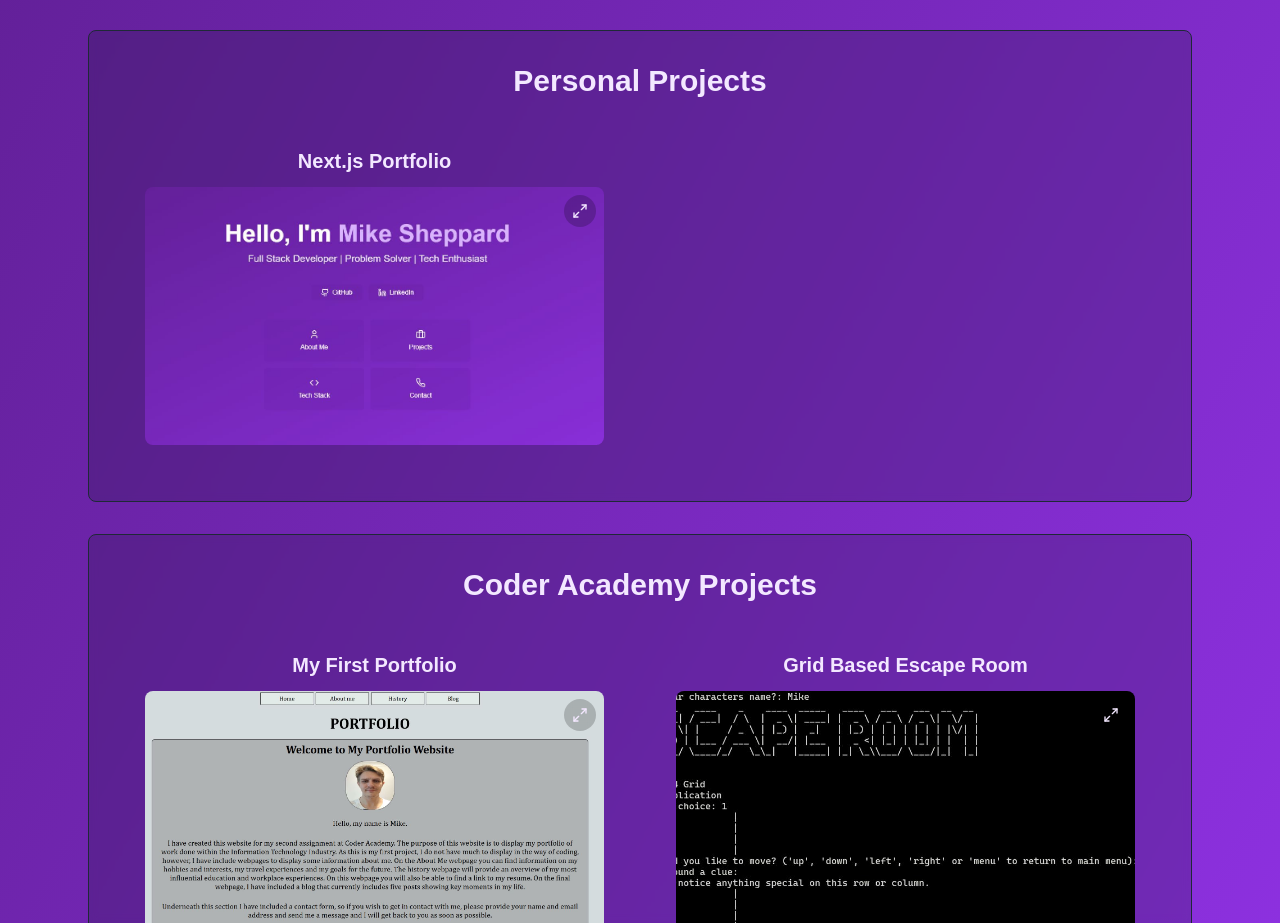
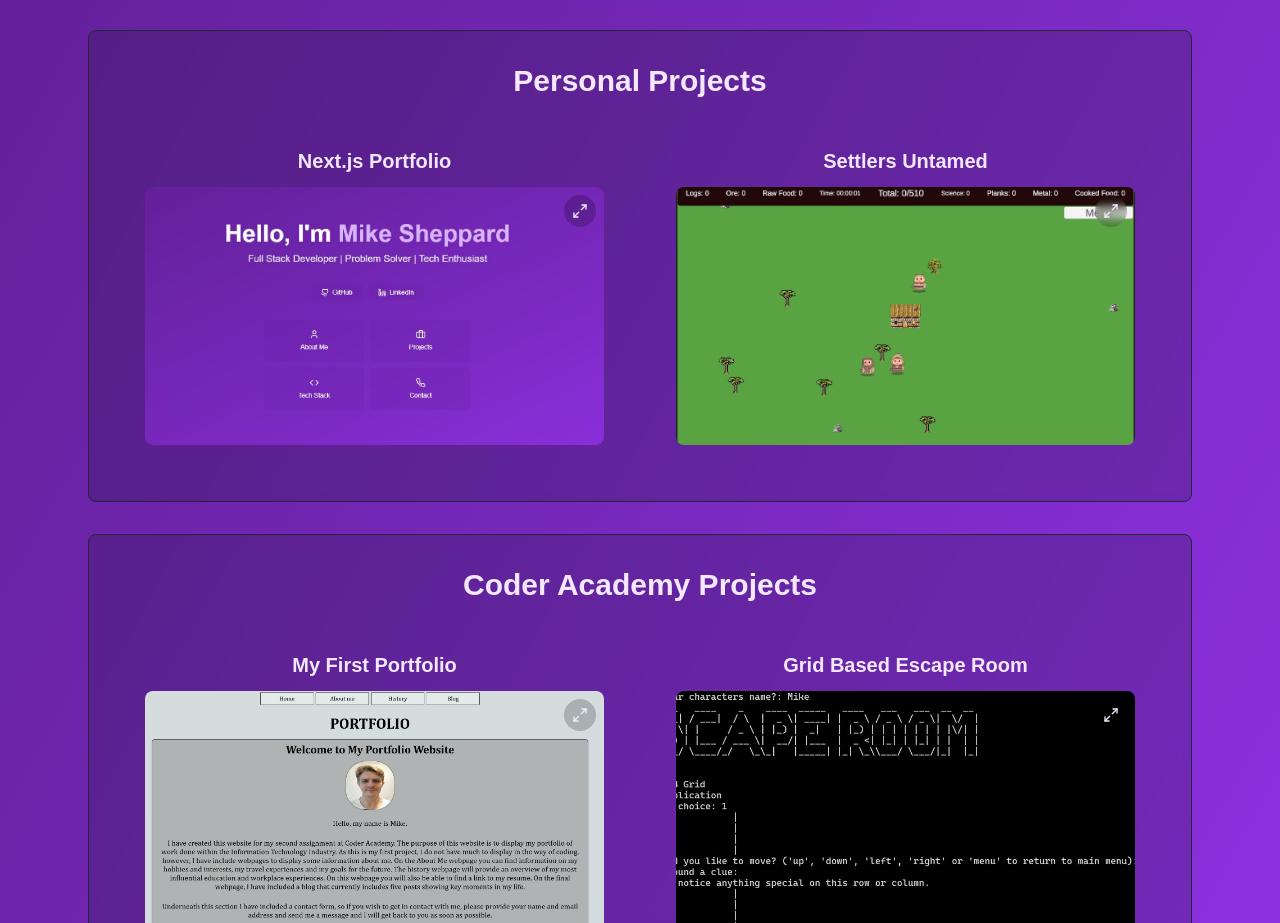
Before and after one commit to MikeLS95/Portfolio-NextJs, a Next.js app: page /projects in a window 1280 px wide. Shown: the part 893-1816 px from the top of the page. Built offline with nearby package versions, Linux system fonts and the light colour scheme.

Commit message:
Added Settlers Untamed to projects

```diff
--- a/src/app/(dashboard)/projects/page.tsx
+++ b/src/app/(dashboard)/projects/page.tsx
@@ -154,6 +154,21 @@ const Projects: React.FC = () => {
       image: "/projects/NextPortfolio.JPG",
       imageAlt: "Next.js Portfolio Project Interface",
     },
+    {
+      title: "Settlers Untamed",
+      description:
+        "Settlers Untamed is an idle civilization builder where players oversee the growth and development of their settlement. Villagers autonomously gather resources, construct buildings, and expand the civilization, while players strategically manage upgrades and advancements. Science points can be collected and spent on technological upgrades to enhance efficiency, unlock new structures, and accelerate progress. Built with Unity6 and C#, this project focuses on creating an engaging idle gameplay loop with dynamic resource management and automation mechanics.",
+      techStack: [
+        "Unity6: Game engine for developing 2D and 3D games.",
+        "Unity Editor: Development environment for designing and testing the game.",
+        "C#: Programming language for game logic and mechanics.",
+        "Unity Cloud: Cloud-based version control and collaboration platform.",
+      ],
+      githubLink:
+        "https://cloud.unity.com/home/organizations/16768246837908/projects/2a731fda-c46c-4328-8a95-c35549fbaafe/plastic-scm/organizations/16768246837908/repositories/Settlers%20Untamed%2FSettlers%20Untamed",
+      image: "/projects/SettlersUntamed.JPG",
+      imageAlt: "Settlers Untamed Game Interface",
+    },
   ];
 
   const coderAcademyProjects: Project[] = [
```
Also changed, not shown: public/projects/SettlersUntamed.JPG (added).
